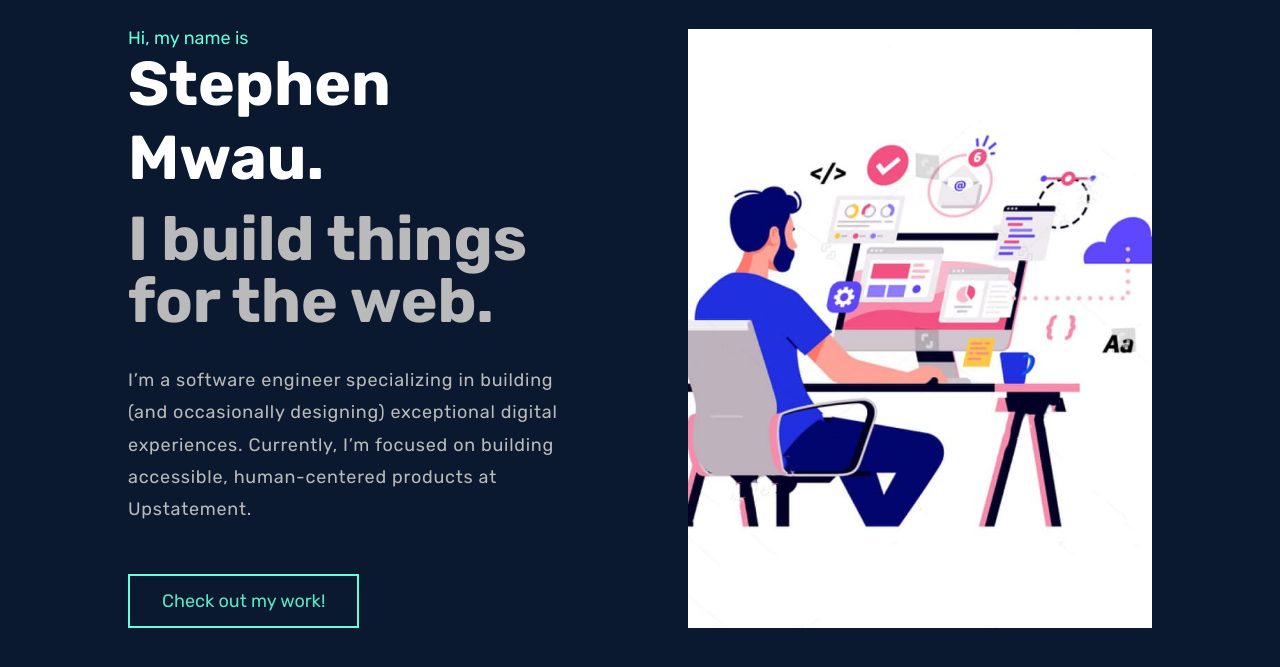
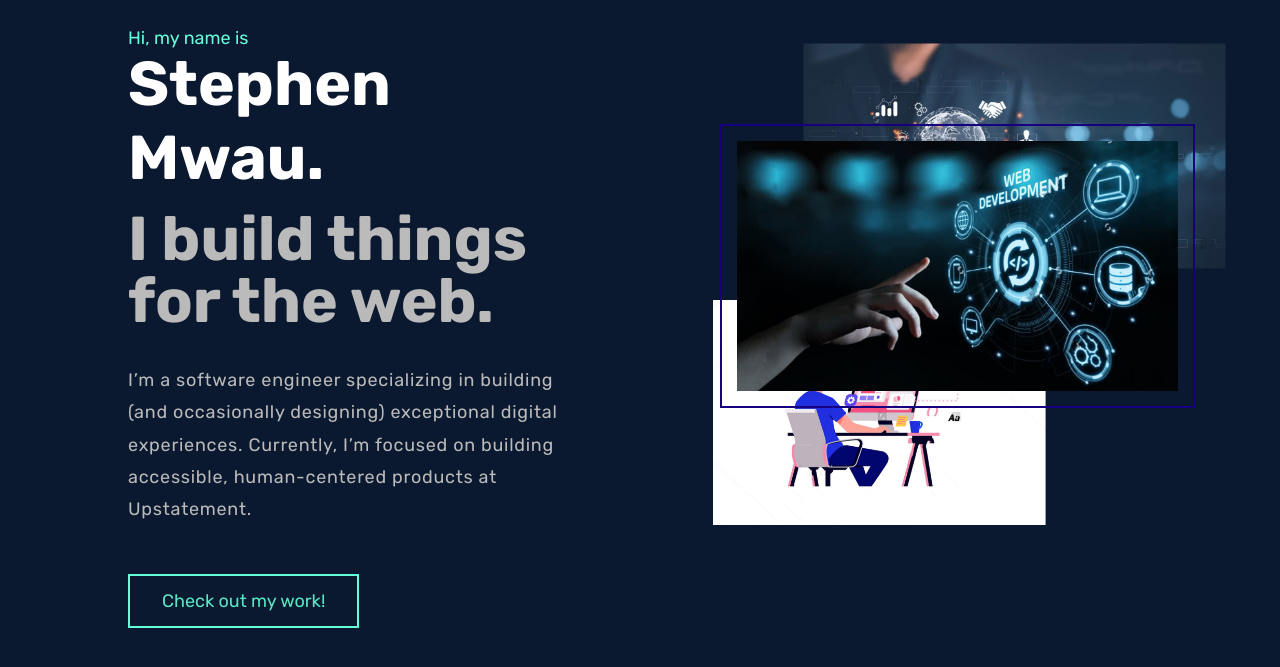
Before and after one commit to MwauStephen/website, a plain HTML site: page index.html in a window 1280 px wide. Shown: the part 67-734 px from the top of the page. Drawn offline with nearby package versions, Linux system fonts and the light colour scheme.

Commit message:
updated composition

```diff
--- a/css/style.css
+++ b/css/style.css
@@ -93,7 +93,6 @@ RESUABLE  CODE
   max-width: 140rem;
   margin: 0 auto;
   padding: 0 3.2rem;
-
 }
 .hero-text {
 }
@@ -137,8 +136,54 @@ RESUABLE  CODE
   background: #286657;
   color: #fff;
 }
-.hero-img {
+/* .hero-img {
   background-image: url("../img/hero/753.jpg");
   background-size: cover;
   background-position: center;
+} */
+.hero-container {
+  position: relative;
 }
+.hero-img {
+  position: fixed;
+  height: 250px;
+}
+/*------img one---------*/
+.hero-img-one {
+  transform: translateY(112px) translateX(49px) scale(1);
+  z-index: 20;
+  transition: all 0.4s;
+  outline: 2px solid rgb(23, 0, 128);
+  outline-offset: 1.5rem;
+}
+.hero-img-one:hover {
+  z-index: 20;
+  outline: 2px solid #7ed56f;
+  transform: translateY(112px) translateX(49px) scale(0.9);
+}
+
+/*------img two---------*/
+.hero-img-two {
+  transform: translateY(2px) translateX(92px) scale(0.9);
+  z-index: 15;
+  transition: all 0.4s;
+  outline-offset: 1.5rem;
+}
+.hero-img-two:hover {
+  outline: 2px solid #7ed56f;
+  z-index: 25;
+  transform: translateY(2px) translateX(92px) scale(1);
+}
+
+/*------img three---------*/
+.hero-img-three {
+  transform: translateY(258px) translateX(7px) scale(0.9);
+  z-index: 10;
+  transition: all 0.4s;
+  outline-offset: 1.5rem;
+}
+.hero-img-three:hover {
+  z-index: 25;
+  outline: 2px solid #7ed56f;
+  transform: translateY(258px) translateX(7px) scale(1);
+}
--- a/index.html
+++ b/index.html
@@ -54,11 +54,31 @@
             <a href="#" class="btn">Check out my work!</a>
           </div>
 
-          <div
+          <!-- <div
             class="hero-img"
             role="img"
             aria-label="a person using a computer"
-          ></div>
+          ></div> -->
+          <div class="hero-container">
+            <img
+              class="hero-img hero-img-one"
+              src="img/hero/742.JPG"
+              alt=""
+              srcset=""
+            />
+            <img
+              class="hero-img hero-img-two"
+              src="img/hero/750.jpg"
+              alt=""
+              srcset=""
+            />
+            <img
+              class="hero-img hero-img-three"
+              src="img/hero/753.jpg"
+              alt=""
+              srcset=""
+            />
+          </div>
         </div>
       </section>
       <section class="section-about">
```
Also changed, not shown: img/hero/STEVO1.jpg (deleted), img/hero/photo_2021-11-29_00-18-42.jpg (deleted), img/hero/stevo2.jpg (deleted), img/hero/stevo3.jpg (deleted).
